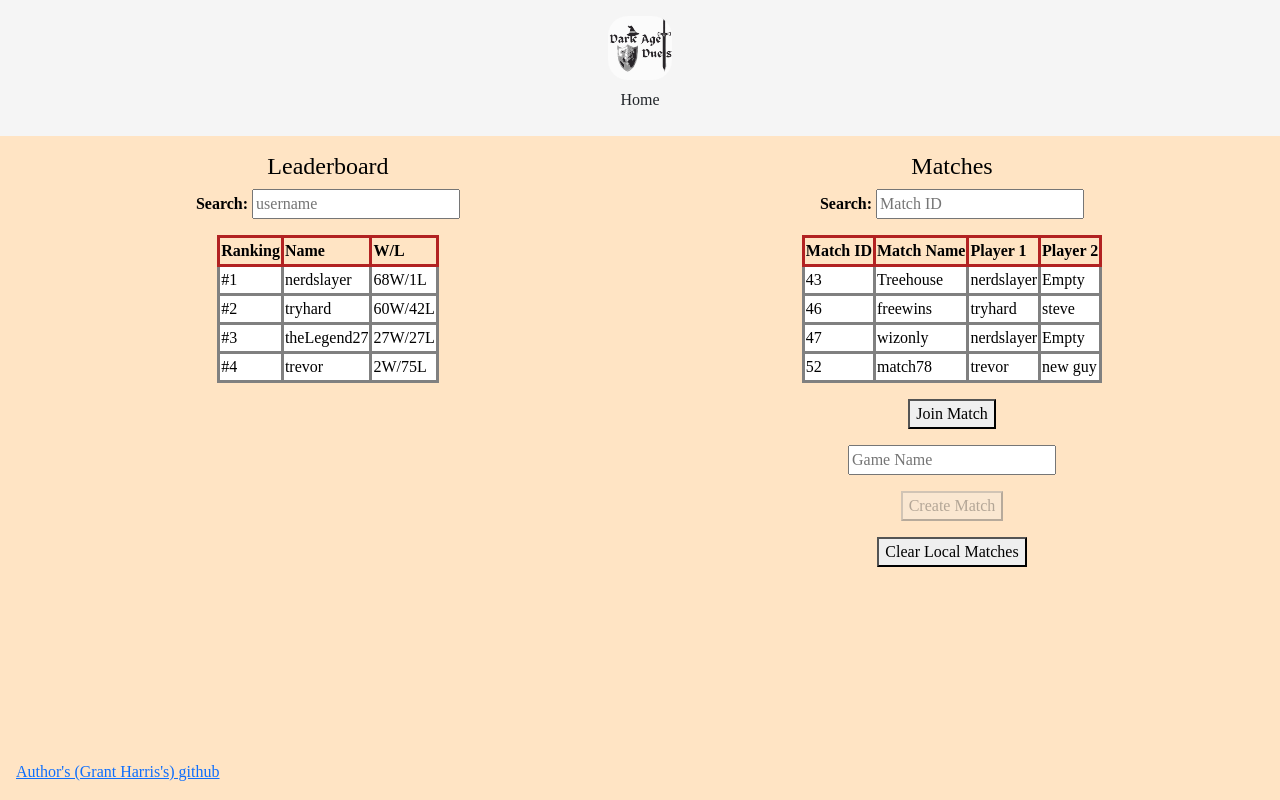
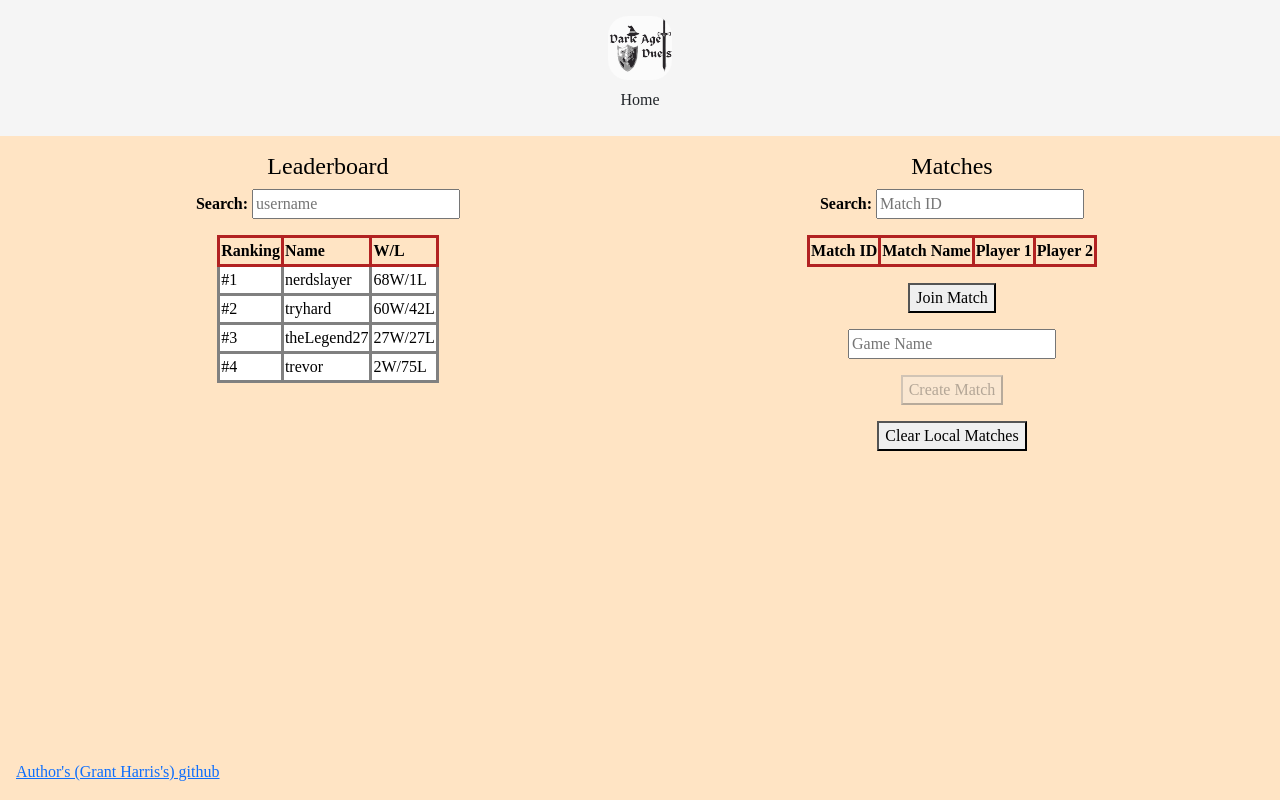
Before and after one commit to TwoLettuce/startup, a React (Vite) app: page /menu in a window 1280 px wide. Built offline with nearby package versions, Linux system fonts and the light colour scheme; a web font is replaced by a local one.

Commit message:
matches table now displayed reactively

```diff
--- a/src/menu/MatchSelect.jsx
+++ b/src/menu/MatchSelect.jsx
@@ -3,15 +3,23 @@ import React from 'react';
 export function MatchSelect(){
     const [matchID, setMatchID] = React.useState(0);
     const [gameName, setGameName] = React.useState('');
+    const [matches, setMatches] = React.useState([]);
+
+    React.useEffect(()=>
+    {
+        const matches = localStorage.getItem('matches');
+
+        if (matches){
+            setMatches(JSON.parse(matches));
+        }
+    }, []
+    );
+
+
 
     function addNewMatch(matchName){
-
-        let matches = [];
-        const matchesText = localStorage.getItem('matches');
-        if (matchesText) {
-            matches = JSON.parse(matchesText);
-        }
-        let nextAvailableID = updateMatchID(matches);
+        let nextAvailableID = updateMatchID();
+        let newMatches = matches;
         class match {
             constructor(matchID, matchName, player1=null, player2=null){
                 this.matchID = matchID
@@ -32,16 +40,17 @@ export function MatchSelect(){
 
         const newMatch = new match(nextAvailableID, matchName);
 
-        matches.push(newMatch)
+        newMatches.push(newMatch)
         localStorage.setItem("matches", JSON.stringify(matches));
-        return matches;
+        setMatches(newMatches);
     }
 
     function clearMatches() {
         localStorage.removeItem("matches");
+        setMatches([]);
     }
 
-    function updateMatchID(matches) {
+    function updateMatchID() {
         let idUnique = false;
         let nextAvailableID = matchID;
         while (!idUnique){
@@ -57,7 +66,7 @@ export function MatchSelect(){
                 idUnique = true;
             }
         }
-        setMatchID(nextAvailableID);
+        setMatchID(nextAvailableID + 1);
         return nextAvailableID;
     }
 
@@ -71,34 +80,22 @@ export function MatchSelect(){
             <div>
                 <table>
                     <thead>
-                        <th>Match ID</th>
-                        <th>Match Name</th>
-                        <th>Player 1</th>
-                        <th>Player 2</th>
+                        <tr>
+                            <th>Match ID</th>
+                            <th>Match Name</th>
+                            <th>Player 1</th>
+                            <th>Player 2</th>
+                        </tr>
                     </thead>
                     <tbody>
-                        <td>43</td>
-                        <td>Treehouse</td>
-                        <td>nerdslayer</td>
-                        <td>Empty</td>
-                    </tbody>
-                    <tbody>
-                        <td>46</td>
-                        <td>freewins</td>
-                        <td>tryhard</td>
-                        <td>steve</td>
-                    </tbody>
-                    <tbody>
-                        <td>47</td>
-                        <td>wizonly</td>
-                        <td>nerdslayer</td>
-                        <td>Empty</td>
-                    </tbody>
-                    <tbody>
-                        <td>52</td>
-                        <td>match78</td>
-                        <td>trevor</td>
-                        <td>new guy</td>
+                        {matches.map((match, index) => (
+                            <tr key={index}>
+                                <td>{match.matchID}</td>
+                                <td>{match.matchName}</td>
+                                <td>{match.player1}</td>
+                                <td>{match.player2}</td>
+                            </tr>
+                        ))}
                     </tbody>
                 </table>
             </div>
```
